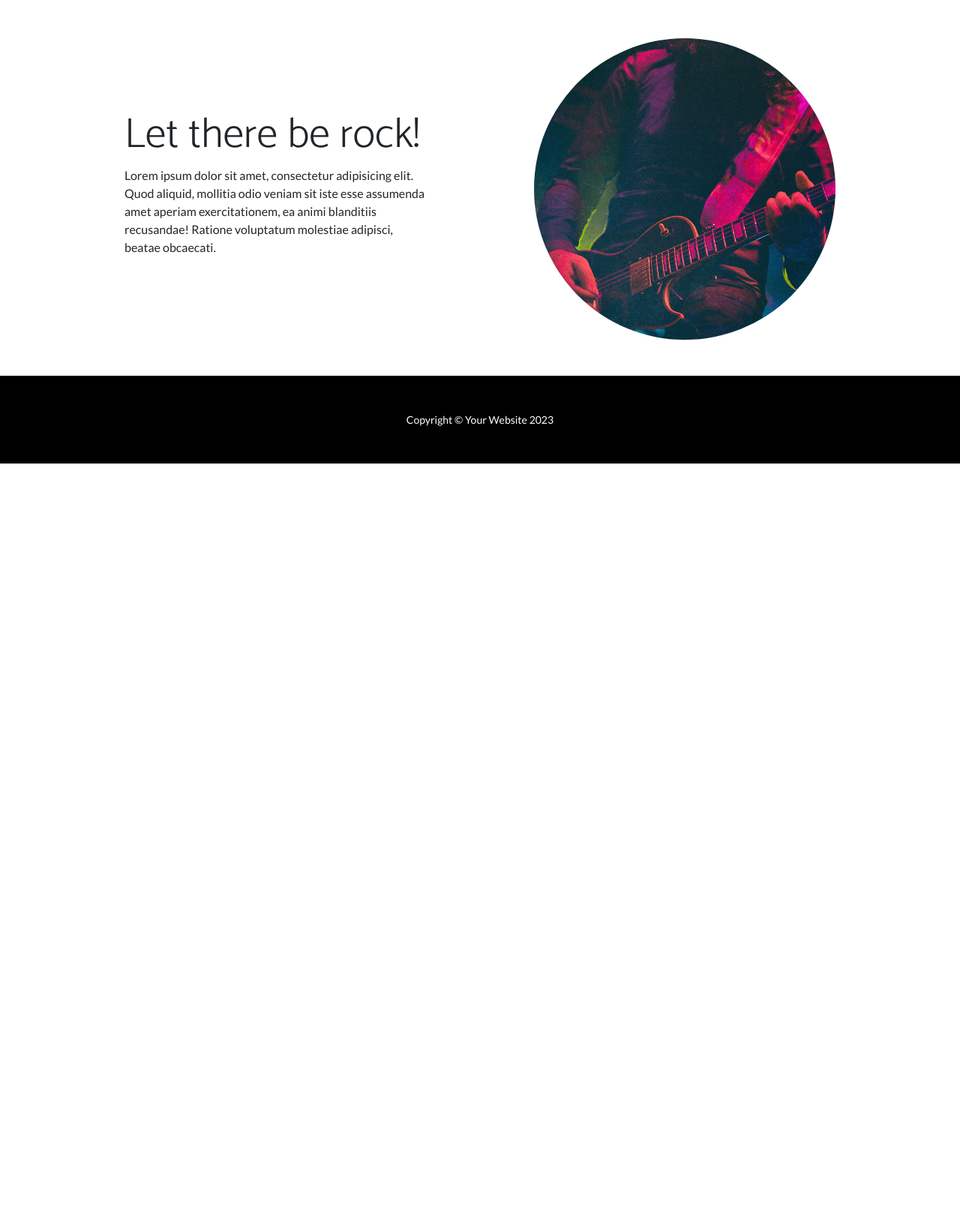
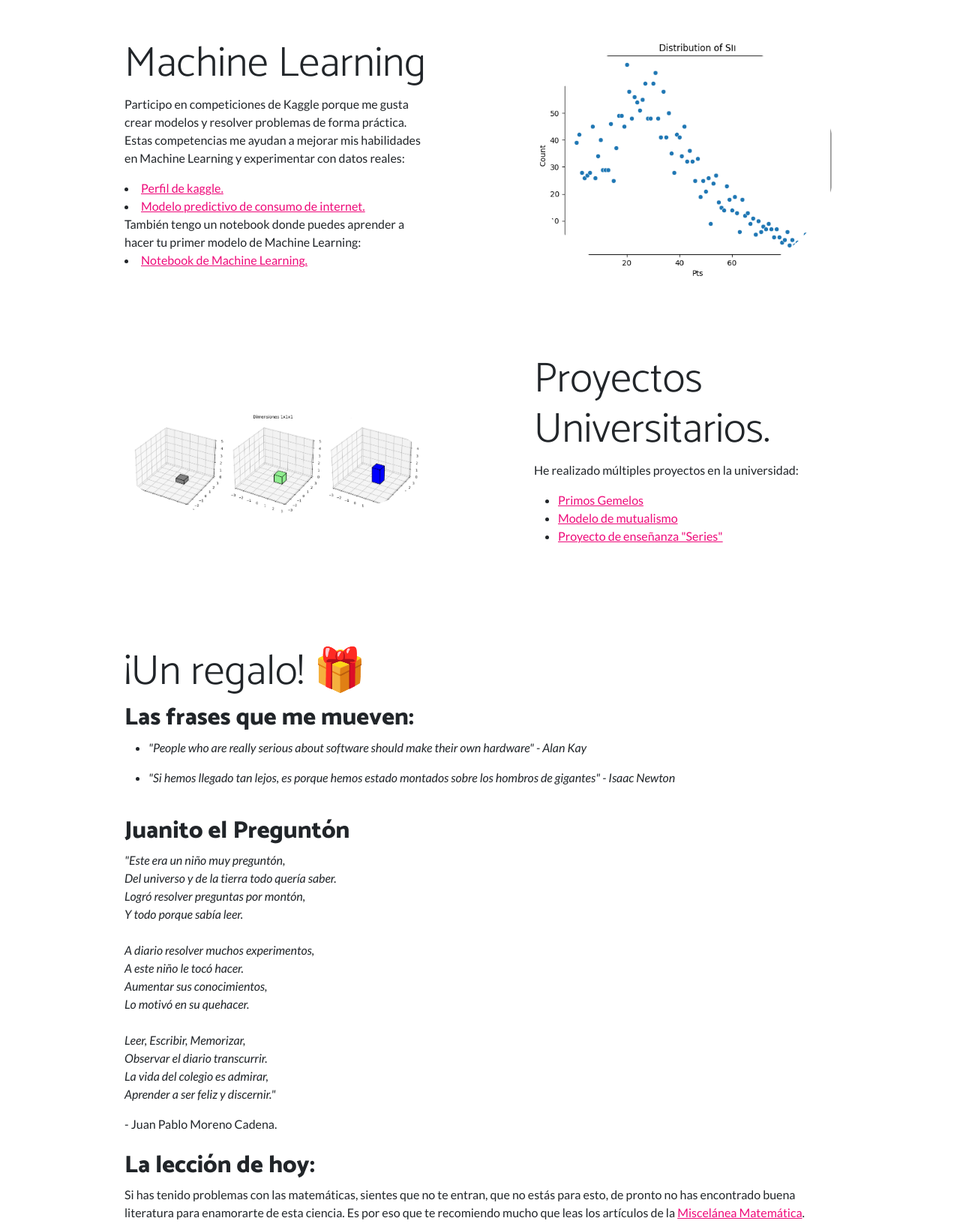
Before and after one commit to jpmcmoreno/Portafolio, a plain HTML site: page index.html in a window 1280 px wide. Shown: the part 1935-3567 px from the top of the page at 75% size. Before the commit the page ends 2553 px from the top, so only its background shows below. Drawn offline with nearby package versions, Linux system fonts and the light colour scheme.

Commit message:
Add files via upload

```diff
--- a/index.html
+++ b/index.html
@@ -53,11 +53,14 @@
                         <h2 class="display-4">Sobre mi</h2>
                         <p>Matemático de la Fundación Universitaria Konrad Lorenz, apasionado por el aprendizaje, las matemáticas, la programación, la inteligencia artificial y la educación. Disfruto la vida a mi ritmo 🥳.
                             <br>Te animo a que veas mis proyectos 😉</p>
+                            <a href="https://github.com/jpmcmoreno"  target="_blank">Mi Github</a>
+
                     </div>
                 </div>
             </div>
         </div>
     </section>
+
     <!-- Content section 2-->
     <section>
         <div class="container px-5">
@@ -87,25 +90,103 @@
             </div>
         </div>
     </section>
+
     <!-- Content section 3-->
     <section>
         <div class="container px-5">
             <div class="row gx-5 align-items-center">
                 <div class="col-lg-6 order-lg-2">
-                    <div class="p-5"><img class="img-fluid rounded-circle" src="assets/img/03.jpg" alt="..."></div>
+                    <div class="p-5"><img class="img-fluid rounded-circle" src="assets/img/kaggle.png" alt="..."></div>
                 </div>
                 <div class="col-lg-6 order-lg-1">
                     <div class="p-5">
-                        <h2 class="display-4">Let there be rock!</h2>
-                        <p>Lorem ipsum dolor sit amet, consectetur adipisicing elit. Quod aliquid, mollitia odio veniam sit iste esse assumenda amet aperiam exercitationem, ea animi blanditiis recusandae! Ratione voluptatum molestiae adipisci, beatae obcaecati.</p>
+                        <h2 class="display-4">Machine Learning</h2>
+                        <p>Participo en competiciones de Kaggle porque me gusta crear modelos y resolver problemas de forma práctica. Estas competencias me ayudan a mejorar mis habilidades en Machine Learning y experimentar con datos reales:
+                            <li><a href="https://www.kaggle.com/jppower">Perfil de kaggle.</a></li>
+                            <li><a href="https://www.kaggle.com/code/jppower/internert-detox">Modelo predictivo de consumo de internet.</a></li>
+                            También tengo un notebook donde puedes aprender a hacer tu primer modelo de Machine Learning:
+                            <li><a href="https://github.com/jpmcmoreno/Modulo_IA/blob/main/Modulo%20de%20IA.ipynb">Notebook de Machine Learning.</a></li>
+                        </p>
                     </div>
                 </div>
             </div>
         </div>
     </section>
+
+    <!-- Content section 4-->
+    <section>
+        <div class="container px-5">
+            <div class="row gx-5 align-items-center">
+                <div class="col-lg-6">
+                    <div class="p-5"><img class="img-fluid rounded-circle" src="assets/img/Series.png" alt="..."></div>
+                </div>
+                <div class="col-lg-6">
+                    <div class="p-5">
+                        <h2 class="display-4">Proyectos Universitarios.</h2>
+                        <p>
+                            He realizado múltiples proyectos en la universidad:
+                            <br>
+                            <ul>
+                                <li><a href="https://github.com/jpmcmoreno/Twin-primes/tree/main">Primos Gemelos</a></li>
+                                <li><a href="https://github.com/jpmcmoreno/Mutualismo-en-ED">Modelo de mutualismo</a></li>
+                                <li><a href="https://github.com/jpmcmoreno/Ense-anza-con-parelelepipedos">Proyecto de enseñanza "Series"</a></li>
+                             </ul>
+                            <br>
+                    </div>
+                </div>
+            </div>
+        </div>
+    </section>
+
+    <!-- Content section 5-->
+    <section>
+        <div class="container px-5">
+            <div class="row gx-5 align-items-center">
+                <div class="col-lg-12">
+                    <div class="p-5">
+                        <h2 class="display-4">¡Un regalo! 🎁</h2>
+
+                        <h2>Las frases que me mueven:</h2>
+
+                        <ul>
+                            <li><p><em>"People who are really serious about software should make their own hardware" - Alan Kay</em></p></li>
+                            <li><p><em>"Si hemos llegado tan lejos, es porque hemos estado montados sobre los hombros de gigantes" - Isaac Newton</em></p></a></li>
+                        </ul>
+
+                        <br>
+
+                        <h2>Juanito el Preguntón</h2>
+
+                        <p><em>"Este era un niño muy preguntón,<br>
+                        Del universo y de la tierra todo quería saber.<br>
+                        Logró resolver preguntas por montón,<br>
+                        Y todo porque sabía leer.<br><br>
+
+                        A diario resolver muchos experimentos,<br>
+                        A este niño le tocó hacer.<br>
+                        Aumentar sus conocimientos,<br>
+                        Lo motivó en su quehacer.<br><br>
+
+                        Leer, Escribir, Memorizar,<br>
+                        Observar el diario transcurrir.<br>
+                        La vida del colegio es admirar,<br>
+                        Aprender a ser feliz y discernir."</em></p> - Juan Pablo Moreno Cadena.
+
+                        <br>
+                        <br>
+
+                        <h2>La lección de hoy:</h2>
+                        <p>Si has tenido problemas con las matemáticas, sientes que no te entran, que no estás para esto, de pronto no has encontrado buena literatura para enamorarte de esta ciencia. Es por eso que te recomiendo mucho que leas los artículos de la <a href="https://miscelaneamatematica.org/" target="_blank">Miscelánea Matemática</a>.</p>
+
+                    </div>
+                </div>
+            </div>
+        </div>
+    </section>
+
     <!-- Footer-->
     <footer class="py-5 bg-black">
-        <div class="container px-5"><p class="m-0 text-center text-white small">Copyright © Your Website 2023</p></div>
+        <div class="container px-5"><p class="m-0 text-center text-white small">Copyright © juan_mocad 2024</p></div>
     </footer>
     <!-- Bootstrap core JS-->
     <script src="https://cdn.jsdelivr.net/npm/bootstrap@5.2.3/dist/js/bootstrap.bundle.min.js"></script>
```
Also changed, not shown: assets/img/Series.png (added), assets/img/kaggle.png (added).
